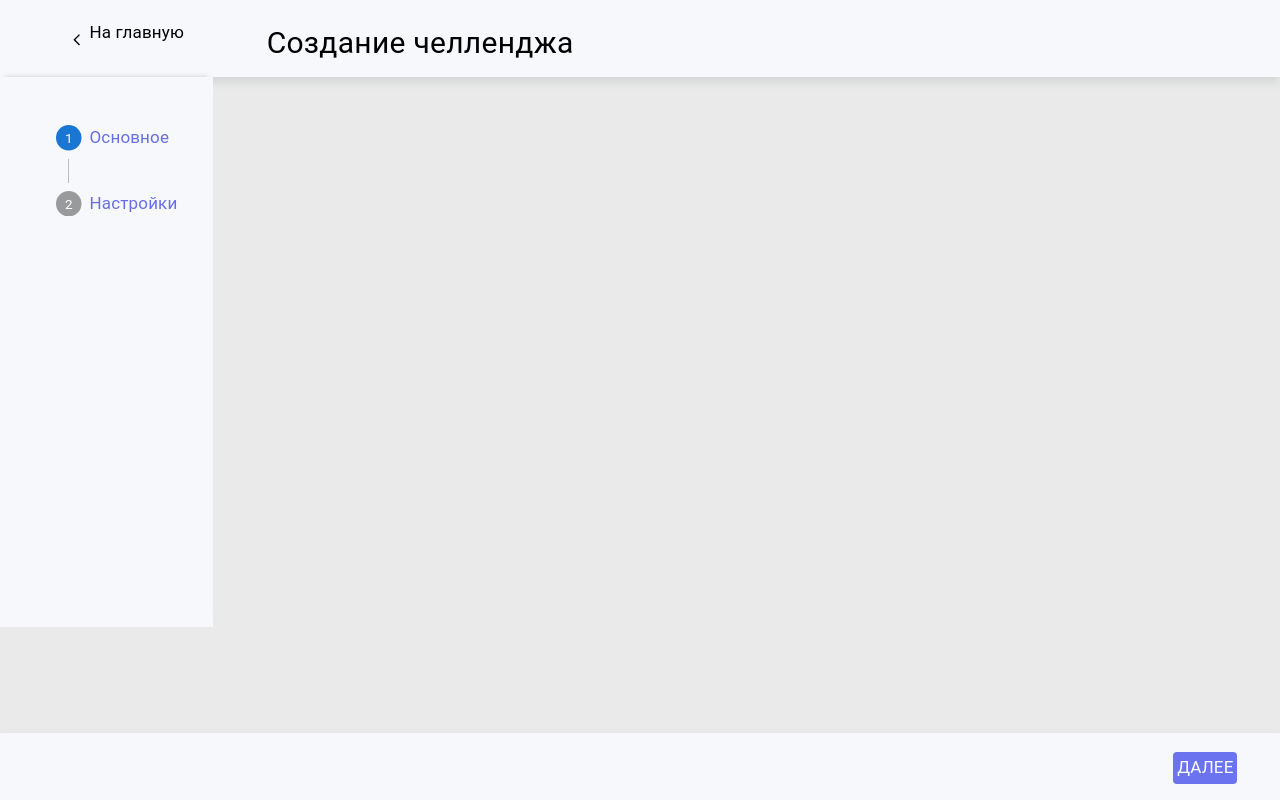
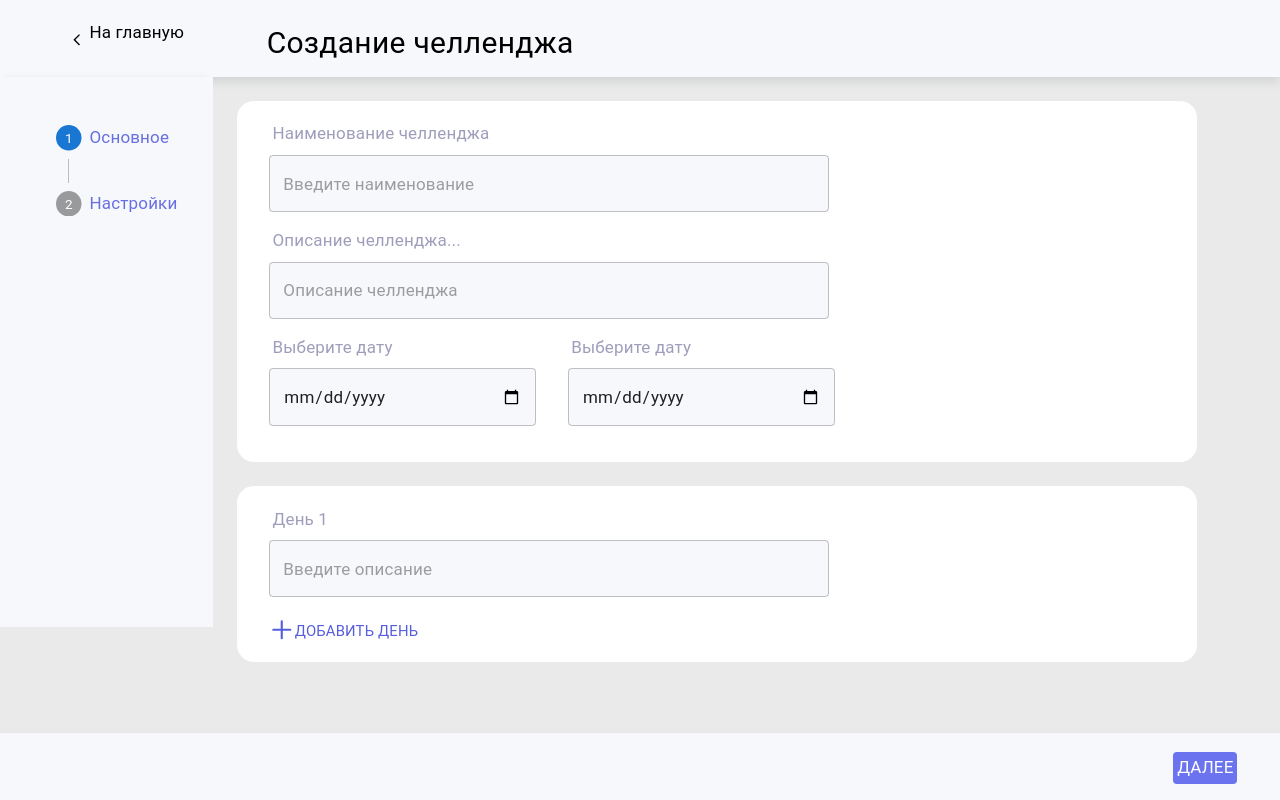
Before and after one commit to EvgeniyNakhay/challenge-web, a Next.js app: page /create-challenge in a window 1280 px wide. Built offline with nearby package versions, Linux system fonts and the light colour scheme.

Commit message:
create ui btn

```diff
--- a/UI/BoxCreateUI.tsx
+++ b/UI/BoxCreateUI.tsx
@@ -3,9 +3,12 @@ import {Layouts} from "@/types/Layouts";
 
 
 const BoxCreateUI: React.FC<Layouts> = ({children}) => {
-  return <Box sx={{
-    padding: "1em",
-    background: 'white'
+  return <Box m={3} sx={{
+    paddingTop: "1.2em",
+    paddingBottom: "1.2em",
+    background: 'white',
+    borderRadius: "1em",
+    width: '100%'
   }}>
     {children}
   </Box>
--- /dev/null
+++ b/UI/CastomIcon.tsx
@@ -0,0 +1,21 @@
+import {createSvgIcon} from "@mui/material/utils";
+
+export const PlusIcon = createSvgIcon(
+    <svg xmlns="http://www.w3.org/2000/svg"
+         width=".7em"
+         height="1.1em"
+         viewBox="0 0 24 24"
+         fill="none">
+        <path d="M12 4V20M20 12L4 12" stroke="#565EDB" stroke-width="2" stroke-linecap="round"/>
+    </svg>,
+    "Plus"
+)
+
+const BurgerIcon = createSvgIcon(
+    <svg xmlns="http://www.w3.org/2000/svg" width="24" height="24" viewBox="0 0 24 24" fill="none">
+        <path d="M18.4 2C18.9601 2 19.2401 2 19.454 2.10899C19.6422 2.20487 19.7951 2.35785 19.891 2.54601C20 2.75992 20 3.03995 20 3.6V4.4C20 4.96005 20 5.24008 19.891 5.45399C19.7951 5.64215 19.6422 5.79513 19.454 5.89101C19.2401 6 18.9601 6 18.4 6L5.6 6C5.03995 6 4.75992 6 4.54601 5.89101C4.35785 5.79513 4.20487 5.64215 4.10899 5.45399C4 5.24008 4 4.96005 4 4.4L4 3.6C4 3.03995 4 2.75992 4.10899 2.54601C4.20487 2.35785 4.35785 2.20487 4.54601 2.10899C4.75992 2 5.03995 2 5.6 2L18.4 2Z" stroke="#565EDB" stroke-width="2"/>
+        <path d="M18.4 10C18.9601 10 19.2401 10 19.454 10.109C19.6422 10.2049 19.7951 10.3578 19.891 10.546C20 10.7599 20 11.0399 20 11.6V12.4C20 12.9601 20 13.2401 19.891 13.454C19.7951 13.6422 19.6422 13.7951 19.454 13.891C19.2401 14 18.9601 14 18.4 14L5.6 14C5.03995 14 4.75992 14 4.54601 13.891C4.35785 13.7951 4.20487 13.6422 4.10899 13.454C4 13.2401 4 12.9601 4 12.4L4 11.6C4 11.0399 4 10.7599 4.10899 10.546C4.20487 10.3578 4.35785 10.2049 4.54601 10.109C4.75992 10 5.03995 10 5.6 10L18.4 10Z" stroke="#565EDB" stroke-width="2"/>
+        <path d="M18.4 18C18.9601 18 19.2401 18 19.454 18.109C19.6422 18.2049 19.7951 18.3578 19.891 18.546C20 18.7599 20 19.0399 20 19.6V20.4C20 20.9601 20 21.2401 19.891 21.454C19.7951 21.6422 19.6422 21.7951 19.454 21.891C19.2401 22 18.9601 22 18.4 22H5.6C5.03995 22 4.75992 22 4.54601 21.891C4.35785 21.7951 4.20487 21.6422 4.10899 21.454C4 21.2401 4 20.9601 4 20.4L4 19.6C4 19.0399 4 18.7599 4.10899 18.546C4.20487 18.3578 4.35785 18.2049 4.54601 18.109C4.75992 18 5.03995 18 5.6 18H18.4Z" stroke="#565EDB" stroke-width="2"/>
+    </svg>,
+    "Burger"
+)
--- /dev/null
+++ b/UI/CustomButtnoIcon.tsx
@@ -0,0 +1,24 @@
+import {Button, Grid, Typography} from "@mui/material";
+import {PlusIcon} from "@/UI/CastomIcon";
+
+const CustomButtnoIcon = () => {
+  return <Grid ml={3}>
+      <Button>
+          <Grid container mb={-.9}>
+              <Grid mt={-.5}>
+                  <PlusIcon/>
+              </Grid>
+              <Grid>
+                  <Typography sx={{
+                      color: '#565EDB',
+                      fontSize: '1em'
+                  }}>
+                      Добавить день
+                  </Typography>
+              </Grid>
+          </Grid>
+      </Button>
+  </Grid>
+}
+
+export default CustomButtnoIcon
--- /dev/null
+++ b/UI/InputUI.tsx
@@ -0,0 +1,26 @@
+import {Grid, TextField, Typography} from "@mui/material";
+import React from "react";
+import {InputUI} from "@/UI/typesUI/UI";
+
+
+const InputUI: React.FC<InputUI> = ({label, placeholder, type, multiline}) => {
+    const inputSize = type === ("date" || "datetime-local") ? 5 : 7
+
+    return <Grid container xs={inputSize} ml={4} mb={2}>
+        <Grid xs={12} mb={1} ml={.4}>
+            <Typography sx={{
+                color: "#9E9EBC"
+            }}>
+                {label}
+            </Typography>
+        </Grid>
+        <Grid xs={12}>
+            <TextField multiline={multiline}  type={type} placeholder={placeholder} sx={{
+                backgroundColor: '#F7F8FC',
+                width: "100%"
+            }}/>
+        </Grid>
+    </Grid>
+}
+
+export default InputUI
--- a/components/CreatePage/boxInfo.tsx
+++ /dev/null
@@ -1,16 +0,0 @@
-import {Box} from "@mui/material";
-import React from "react";
-import LayoutCreate from "@/layouts/layoutCreate";
-
-
-const BoxInfo: React.FC<LayoutCreate> = ({children}) => {
-    return (
-        <Box sx={{
-            background: "#F7F8FC",
-        }}>
-            {children}
-        </Box>
-    )
-}
-
-export default BoxInfo
--- a/components/CreatePage/leftMenuCreate.tsx
+++ b/components/CreatePage/leftMenuCreate.tsx
@@ -17,7 +17,7 @@ const LeftMenuCreate = () => {
         <Box sx={{
             background: "#F7F8FC",
             height: "43vmax",
-            boxShadow: "0px -5px 5px -5px rgba(100, 106, 111, 0.30)",
+            boxShadow: "0px -5px 5px -5px rgba(100, 106, 111, 0.10)",
             padding: '5vh',
             paddingLeft: "7vh"
         }}>
--- a/layouts/layoutCreate.tsx
+++ b/layouts/layoutCreate.tsx
@@ -15,7 +15,7 @@ const LayoutCreate: React.FC<Layouts> = ({children}) => {
                 <Grid xs={2}>
                     <LeftMenuCreate/>
                 </Grid>
-                <Grid xs={9} m={3}>
+                <Grid xs={9}>
                     {children}
                 </Grid>
             </Grid>
--- a/pages/create-challenge/index.tsx
+++ b/pages/create-challenge/index.tsx
@@ -1,15 +1,42 @@
 import LayoutCreate from "@/layouts/layoutCreate";
-import {Grid, Typography} from "@mui/material";
-import BoxInfo from "@/components/CreatePage/boxInfo";
+import {Button, Grid, Typography} from "@mui/material";
+import BoxCreateUI from "@/UI/BoxCreateUI";
+import InputUI from "@/UI/InputUI";
+import {PlusIcon} from "@/UI/CastomIcon";
+import CustomButtnoIcon from "@/UI/CustomButtnoIcon";
+
 
 export default function Index(){
     return (
         <LayoutCreate>
-            <BoxInfo>
-                <Grid container>
-
-                </Grid>
-            </BoxInfo>
+            <BoxCreateUI>
+                <InputUI
+                    type={"text"}
+                    placeholder={"Введите наименование"}
+                    label={"Наименование челленджа"}/>
+                <InputUI
+                    multiline={true}
+                    type={"text"}
+                    placeholder={"Описание челленджа"}
+                    label={"Описание челленджа..."}/>
+              <Grid container xs={8}>
+                  <InputUI
+                      type={"date"}
+                      placeholder={"Дата начала"}
+                      label={"Выберите дату"}/>
+                  <InputUI
+                      type={"date"}
+                      placeholder={"Дата окончания"}
+                      label={"Выберите дату"}/>
+              </Grid>
+            </BoxCreateUI>
+            <BoxCreateUI>
+                <InputUI
+                    type={"text"}
+                    label={"День 1"}
+                    placeholder={"Введите описание"}/>
+                <CustomButtnoIcon/>
+            </BoxCreateUI>
         </LayoutCreate>
     )
 }
```
Also changed, not shown: UI/typesUI/UI.ts (+7 -0 lines).
